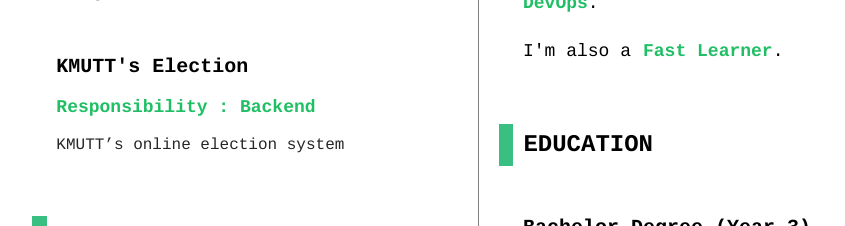
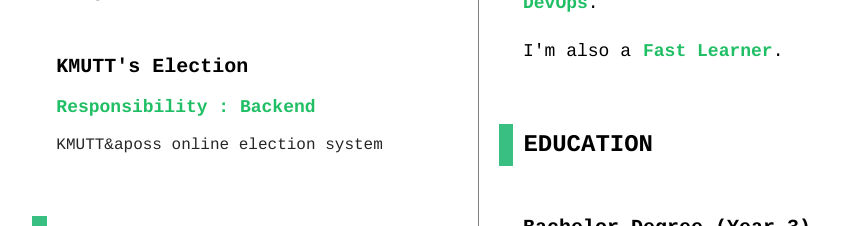
Before and after one commit to ganinw13120/ganinw.dev, a Next.js app: page / in a window 1280 px wide. Shown: the part 1800-2026 px from the top of the page, without its empty margins (161-1006 px from the left). Built offline with nearby package versions, Linux system fonts and the light colour scheme.

Commit message:
fix: special character

```diff
--- a/components/index/resume-info/workExperience.js
+++ b/components/index/resume-info/workExperience.js
@@ -49,7 +49,7 @@ export default function WorkExperience() {
                 <span>Responsibility : Backend</span>
             </div>
             <div className='mt-3 text-black'>
-                <span>KMUTT’s online election system</span>
+                <span>KMUTT&aposs online election system</span>
             </div>
         </div>
     </>)
```
